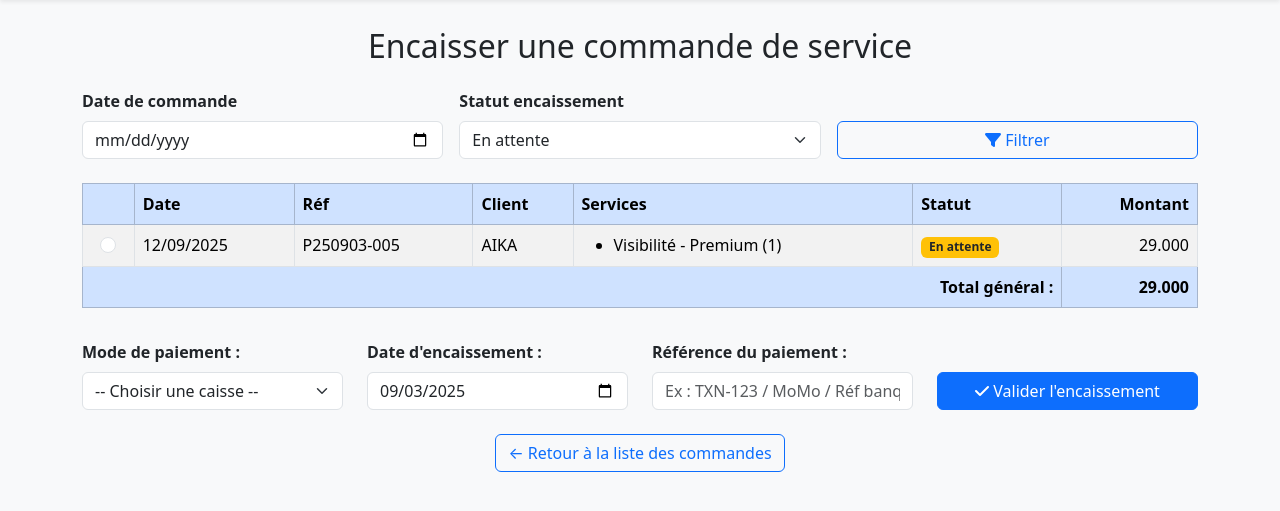
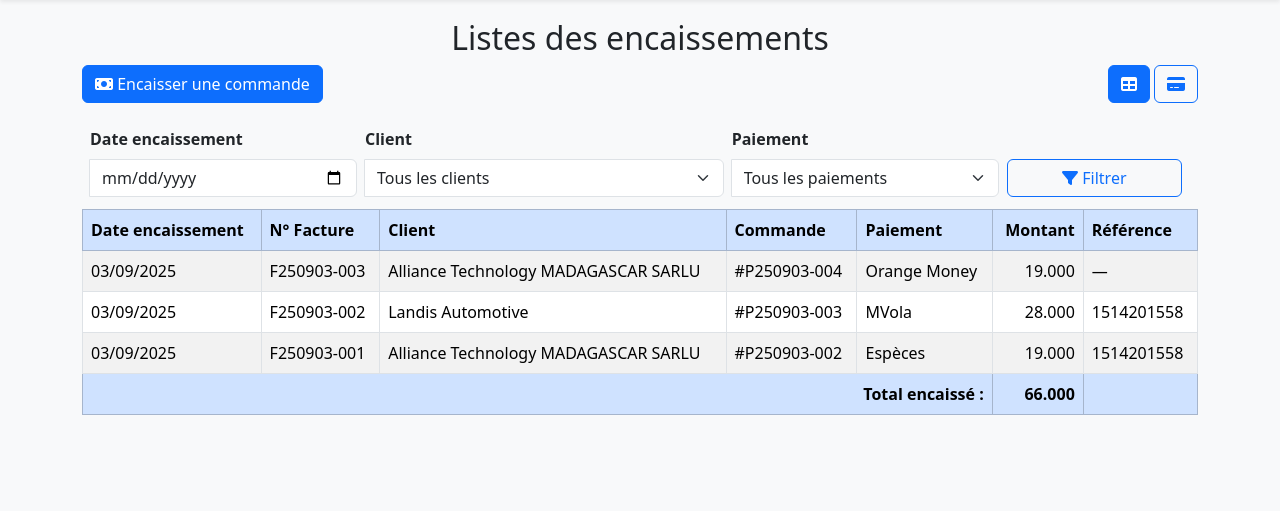
Before and after one commit to MbolafyDev/zara_service, a Django app: page /encaissement/ in a window 1280 px wide. Shown: the part 67-578 px from the top of the page. Run offline with Django 4.2, Linux system fonts and the light colour scheme; a user stored in the database is signed in; data comes from the database, SQL or seed files in the repository; both versions use the stored data as it was after the commit.

Commit message:
Mis a jours

```diff
--- a/encaissement/templates/encaissement/encaissement_services.html
+++ b/encaissement/templates/encaissement/encaissement_services.html
@@ -100,7 +100,7 @@
         <div class="d-lg-none">
             <div class="row g-2">
                 {% for commande in commandes %}
-                <div class="col-12 col-md-6">
+                <div class="col-12 col-md-4">
                 {% if commande.statut_vente == 'Payée' or commande.statut_vente == 'Supprimée' or commande.vente %}
                 <div class="card h-100 shadow-sm border-secondary" data-selectable="false">
                 {% else %}
@@ -235,7 +235,7 @@
 
     <!-- Bouton retour -->
     <div class="text-center mt-4">
-        <a href="{% url 'accueil' %}" class="btn btn-outline-primary">← Retour à la liste des commandes</a>
+        <a href="{% url 'encaissement' %}" class="btn btn-outline-primary">← Retour à la liste d'encaissement</a>
     </div>
 
 </div>
--- /dev/null
+++ b/encaissement/templates/encaissement/encaissement_valides.html
@@ -0,0 +1,184 @@
+{% extends "base.html" %}
+{% load static %}
+{% load nombre %}
+
+{% block extra_css_and_scripts %}
+<style>
+  .thumb-120{
+    height:120px;background:#fff;display:flex;align-items:center;justify-content:center;
+    overflow:hidden;border-radius:.375rem
+  }
+  .thumb-120 img{max-height:100%;max-width:100%;object-fit:contain;object-position:center;display:block;background:#fff}
+  .article-list{overflow-x:hidden;list-style:disc;padding-left:1.25rem;margin-bottom:0}
+  .article-line-inner{display:flex;flex-wrap:wrap;align-items:flex-start;gap:.5rem}
+  .article-name{flex:1 1 auto;min-width:0;white-space:normal;overflow-wrap:anywhere;word-break:break-word}
+</style>
+{% endblock %}
+
+{% block title %}Encaissements validés{% endblock %}
+
+{% block content %}
+<div class="container mb-2">
+
+  <h2 class="text-center mb-2">Listes des encaissements</h2>
+
+  {% include "includes/messages_alert.html" %}
+
+  <!-- Barre d’actions -->
+  <div class="d-flex justify-content-between align-items-center mb-2">
+    <a class="btn btn-primary" href="{% url 'encaissement_non_valides' %}" {% if not is_admin %}disabled{% endif %}>
+      <i class="fa fa-money-bill"></i> Encaisser une commande
+    </a>
+
+    <div class="d-flex align-items-center gap-2">
+      <!-- Toggle d’affichage (>= lg) -->
+      <div class="view-toggle-encaissements d-none d-lg-flex gap-1"
+           data-storage-key="zr_display_encaissements">
+        <button type="button"
+                class="btn btn-outline-primary {% if display_mode == 'table' %}active{% endif %}"
+                data-mode="table" title="Mode Tableau">
+          <i class="fa fa-table"></i>
+        </button>
+        <button type="button"
+                class="btn btn-outline-primary {% if display_mode == 'cards' %}active{% endif %}"
+                data-mode="cards" title="Mode Cartes">
+          <i class="fa fa-credit-card"></i>
+        </button>
+      </div>
+
+      <!-- Bouton filtre (mobile) -->
+      <button class="btn btn-outline-primary d-lg-none" type="button"
+              data-bs-toggle="collapse" data-bs-target="#filtersCollapse"
+              aria-expanded="false" aria-controls="filtersCollapse">
+        <i class="fa fa-filter"></i>
+      </button>
+    </div>
+  </div>
+
+  <!-- Filtres -->
+  <div id="filtersCollapse" class="collapse d-lg-block">
+    <div class="row m-1">
+      <form id="encaissementsFiltersForm" method="get" class="row g-2 mb-2"
+            hx-get="{% url 'encaissement_valides_partial' %}"
+            hx-target="#encaissements-table-wrapper"
+            hx-swap="outerHTML"
+            hx-push-url="true"
+            hx-trigger="change delay:300ms, submit">
+
+        <!-- Date encaissement -->
+        <div class="col-md-6 col-lg-3">
+          <label for="date_encaissement" class="form-label fw-bold d-none d-lg-block">Date encaissement</label>
+          <div class="input-group">
+            <span class="input-group-text d-lg-none"><i class="fa fa-wallet"></i></span>
+            <input type="date" name="date_encaissement" id="date_encaissement" class="form-control" value="{{ date_encaissement }}">
+          </div>
+        </div>
+
+        <!-- Client -->
+        <div class="col-md-6 col-lg-4">
+          <label for="client_id" class="form-label fw-bold d-none d-lg-block">Client</label>
+          <div class="input-group">
+            <span class="input-group-text d-lg-none"><i class="fa fa-user"></i></span>
+            <select name="client_id" id="client_id" class="form-select">
+              <option value="">Tous les clients</option>
+              {% for c in clients %}
+                <option value="{{ c.id }}" {% if client_id == c.id|stringformat:"s" %}selected{% endif %}>{{ c.raison_sociale }}</option>
+              {% endfor %}
+            </select>
+          </div>
+        </div>
+
+        <!-- Paiement -->
+        <div class="col-md-6 col-lg-3">
+          <label for="paiement_id" class="form-label fw-bold d-none d-lg-block">Paiement</label>
+          <div class="input-group">
+            <span class="input-group-text d-lg-none"><i class="fa fa-coins"></i></span>
+            <select name="paiement_id" id="paiement_id" class="form-select">
+              <option value="">Tous les paiements</option>
+              {% for p in paiements %}
+                <option value="{{ p.id }}" {% if paiement_id == p.id|stringformat:"s" %}selected{% endif %}>{{ p.nom }}</option>
+              {% endfor %}
+            </select>
+          </div>
+        </div>
+
+        <!-- Bouton -->
+        <div class="col-md-6 col-lg-2 d-flex align-items-end">
+          <button type="submit" class="btn btn-outline-primary w-100">
+            <i class="fa fa-filter"></i> Filtrer
+          </button>
+        </div>
+
+        <!-- cachés -->
+        <input type="hidden" name="display" id="encaissements_display_input" value="{{ display_mode }}">
+        <input type="hidden" name="page" id="encaissements_page_input" value="{{ page_obj.number }}">
+      </form>
+    </div>
+  </div>
+
+  <!-- Zone dynamique (chargée/rafraîchie par HTMX) -->
+  <div id="encaissements-table-wrapper"
+       hx-get="{% url 'encaissement_valides_partial' %}?{{ request.GET.urlencode }}"
+       hx-target="#encaissements-table-wrapper"
+       hx-swap="outerHTML"
+       hx-trigger="load">
+    {% include "encaissement/includes/encaissements_list_wrapper.html" %}
+  </div>
+
+  <!-- Pagination -->
+  {% include "common/includes/pagination.html" with page_obj=page_obj extra_querystring=extra_querystring %}
+
+</div>
+
+<script>
+(function() {
+  const toggle = document.querySelector('.view-toggle-encaissements');
+  const form   = document.getElementById('encaissementsFiltersForm');
+  if (!form) return;
+
+  const displayInput = document.getElementById('encaissements_display_input');
+  const pageInput    = document.getElementById('encaissements_page_input');
+
+  const storageKey = (toggle && toggle.dataset.storageKey) || 'display_encaissements';
+  const getUrlPage = () => (new URLSearchParams(location.search)).get('page') || '';
+
+  const htmxSubmit = () => {
+    if (form.requestSubmit) form.requestSubmit();
+    else form.dispatchEvent(new Event('submit', { bubbles: true, cancelable: true }));
+  };
+
+  if (toggle) {
+    toggle.addEventListener('click', function(e) {
+      const btn = e.target.closest('button[data-mode]');
+      if (!btn) return;
+
+      const mode = btn.dataset.mode;
+      toggle.querySelectorAll('button').forEach(b => b.classList.remove('active'));
+      btn.classList.add('active');
+
+      localStorage.setItem(storageKey, mode);
+      displayInput.value = mode;
+      pageInput.value = getUrlPage();
+
+      htmxSubmit();
+    });
+  }
+
+  // Changement d’un filtre -> retour page 1
+  ['date_encaissement','client_id','paiement_id'].forEach(id => {
+    const el = document.getElementById(id);
+    if (!el) return;
+    el.addEventListener('change', () => { pageInput.value = ''; });
+  });
+
+  // Après swap, resynchroniser page cachée avec l'URL
+  if (window.htmx) {
+    htmx.on('htmx:afterSwap', function (evt) {
+      if (evt.target && evt.target.id === 'encaissements-table-wrapper') {
+        pageInput.value = getUrlPage();
+      }
+    });
+  }
+})();
+</script>
+{% endblock %}
--- /dev/null
+++ b/encaissement/templates/encaissement/includes/encaissements_list_wrapper.html
@@ -0,0 +1,100 @@
+{% load nombre %}
+
+{% if ventes %}
+  {% if display_mode == 'cards' %}
+    <!-- CARTES -->
+    <div class="row g-2">
+      {% for vente in ventes %}
+      <div class="col-12 col-md-4">
+        <div class="card h-100 shadow-sm">
+          <div class="card-header d-flex justify-content-between">
+            <div>
+              <div class="small text-muted">Date</div>
+              <div class="fw-semibold">{{ vente.date_encaissement|date:"d/m/Y" }}</div>
+            </div>
+            <div class="text-end">
+              <div class="small text-muted">Facture</div>
+              <div class="fw-semibold">{{ vente.numero_facture }}</div>
+            </div>
+          </div>
+          <div class="card-body py-2">
+            <div class="mb-2">
+              <div class="small text-muted">Client</div>
+              <div class="fw-semibold">{{ vente.commande.client.raison_sociale }}</div>
+            </div>
+            <div class="mb-2">
+              <div class="small text-muted">Commande</div>
+              <div class="fw-semibold">#{{ vente.commande.numero_proforma }}</div>
+            </div>
+            <div class="mb-2 d-flex justify-content-between">
+              <div>
+                <div class="small text-muted">Paiement</div>
+                <div class="fw-semibold">{{ vente.paiement.nom }}</div>
+              </div>
+              <div class="text-end">
+                <div class="small text-muted">Montant</div>
+                <div class="fw-bold">{{ vente.montant|intpoint }}</div>
+              </div>
+            </div>
+            {% if vente.reference %}
+              <div class="small text-muted">Référence : {{ vente.reference }}</div>
+            {% endif %}
+          </div>
+        </div>
+      </div>
+      {% endfor %}
+    </div>
+
+    <!-- Total -->
+    <div class="card mt-2">
+      <div class="card-body py-2 d-flex justify-content-between">
+        <span class="fw-semibold">Total encaissé</span>
+        <span class="fw-bold">{{ total_encaisse|intpoint }}</span>
+      </div>
+    </div>
+
+  {% else %}
+    <!-- TABLEAU -->
+    <div class="table-responsive">
+      <table class="table table-bordered table-striped align-middle">
+        <thead class="table-primary">
+          <tr>
+            <th>Date encaissement</th>
+            <th>N° Facture</th>
+            <th>Client</th>
+            <th>Commande</th>
+            <th>Paiement</th>
+            <th class="text-end">Montant</th>
+            <th>Référence</th>
+          </tr>
+        </thead>
+        <tbody>
+          {% for vente in ventes %}
+          <tr>
+            <td>{{ vente.date_encaissement|date:"d/m/Y" }}</td>
+            <td>{{ vente.numero_facture }}</td>
+            <td>{{ vente.commande.client.raison_sociale }}</td>
+            <td>#{{ vente.commande.numero_proforma }}</td>
+            <td>{{ vente.paiement.nom }}</td>
+            <td class="text-end">{{ vente.montant|intpoint }}</td>
+            <td>{{ vente.reference|default:"—" }}</td>
+          </tr>
+          {% endfor %}
+        </tbody>
+        <tfoot class="table-primary">
+          <tr>
+            <th colspan="5" class="text-end">Total encaissé :</th>
+            <th class="text-end">{{ total_encaisse|intpoint }}</th>
+            <th></th>
+          </tr>
+        </tfoot>
+      </table>
+    </div>
+  {% endif %}
+
+  <!-- Pagination (garder visible dans le wrapper si besoin en htmx) -->
+  {% include "common/includes/pagination.html" with page_obj=page_obj extra_querystring=extra_querystring %}
+
+{% else %}
+  <div class="alert alert-info">Aucun encaissement validé trouvé.</div>
+{% endif %}
--- a/encaissement/urls.py
+++ b/encaissement/urls.py
@@ -1,7 +1,9 @@
 from django.urls import path
-from .views import EncaissementServicesView, EncaissementServiceUnitaireView
+from .views import EncaissementServicesView, EncaissementServiceUnitaireView, EncaissementValideView
 
 urlpatterns = [
-    path('', EncaissementServicesView.as_view(), name="encaissement"),
+    path("", EncaissementValideView.as_view(), name="encaissement"),
+    path('non-valides', EncaissementServicesView.as_view(), name="encaissement_non_valides"),
     path("encaissement/unitaire/", EncaissementServiceUnitaireView.as_view(), name="encaissement_service_unitaire"),
+     path("encaissements/valides/partial/", EncaissementValideView.as_view(), name="encaissement_valides_partial"),
 ]
--- a/encaissement/views.py
+++ b/encaissement/views.py
@@ -11,6 +11,88 @@ from django.http import QueryDict
 from django.core.paginator import Paginator
 from vente.models import Commande, Vente
 from common.models import Pages, Caisse
+from django.db.models import F, Q, Sum
+from clients.models import Entreprise
+
+class EncaissementValideView(LoginRequiredMixin, ListView):
+    login_url = 'login'
+    template_name = "encaissement/encaissement_valides.html"
+    context_object_name = "ventes"
+    paginate_by = 10
+
+    # --- Utilitaires ---
+    def _display_mode(self):
+        mode = self.request.GET.get("display", "").strip().lower()
+        return mode if mode in ("table", "cards") else "table"
+
+    def _extra_querystring(self):
+        # Conserver les filtres dans la pagination (sauf 'page')
+        params = self.request.GET.copy()
+        params.pop("page", None)
+        return params.urlencode()
+
+    # --- Queryset filtré ---
+    def get_queryset(self):
+        qs = (
+            Vente.objects.select_related("commande__client", "paiement")
+            .filter(commande__statut_vente="Payée")
+            .order_by("-date_encaissement", "-id")
+        )
+
+        # Filtres
+        date_encaissement = (self.request.GET.get("date_encaissement") or "").strip()
+        client_id = (self.request.GET.get("client_id") or "").strip()
+        paiement_id = (self.request.GET.get("paiement_id") or "").strip()
+
+        if date_encaissement:
+            qs = qs.filter(date_encaissement=date_encaissement)
+
+        if client_id:
+            qs = qs.filter(commande__client_id=client_id)
+
+        if paiement_id:
+            qs = qs.filter(paiement_id=paiement_id)
+
+        return qs
+
+    # --- Contexte + pagination ---
+    def get_context_data(self, **kwargs):
+        context = super().get_context_data(**kwargs)
+        queryset = self.get_queryset()
+
+        paginator = Paginator(queryset, self.paginate_by)
+        page_number = self.request.GET.get("page")
+        page_obj = paginator.get_page(page_number)
+
+        context["page_obj"] = page_obj
+        context["ventes"] = page_obj.object_list
+
+        total = queryset.aggregate(total=Sum("montant"))["total"] or 0
+        context["total_encaisse"] = total
+
+        # Sélecteurs
+        context["clients"] = Entreprise.objects.order_by("raison_sociale")
+        context["paiements"] = Caisse.objects.order_by("nom")
+
+        # Valeurs sélectionnées
+        context["date_encaissement"] = self.request.GET.get("date_encaissement", "")
+        context["client_id"] = self.request.GET.get("client_id", "")
+        context["paiement_id"] = self.request.GET.get("paiement_id", "")
+
+        # Affichage & pagination
+        context["display_mode"] = self._display_mode()
+        context["extra_querystring"] = self._extra_querystring()
+
+        # Date du jour
+        context["today"] = now().date()
+        return context
+
+    # --- Rendu partiel si HTMX ---
+    def render_to_response(self, context, **response_kwargs):
+        if self.request.headers.get("HX-Request") == "true":
+            # Renvoyer uniquement le wrapper quand HTMX demande un rafraîchissement
+            return render(self.request, "encaissement/includes/encaissements_list_wrapper.html", context)
+        return super().render_to_response(context, **response_kwargs)
 
 
 class EncaissementServicesView(LoginRequiredMixin, ListView):
--- a/services/templates/services/services.html
+++ b/services/templates/services/services.html
@@ -50,7 +50,7 @@
                     <tr {% if service.statut_publication == 'supprimé' %}style="text-decoration: line-through;"{% endif %}>
                         <td>{{ service.nom }}</td>
                         <td>{{ service.reference }}</td>
-                        <td class="text-end">service.tarif|intpoint</td>
+                        <td class="text-end">{{service.tarif|intpoint}}</td>
                         <td class="text-center" style="white-space: nowrap">
                             <button class="btn btn-sm btn-outline-primary me-1" data-bs-toggle="modal" data-bs-target="#editModal{{ service.id }}" {% if not is_admin or service.statut_publication == 'supprimé' %}disabled{% endif %}>
                                 <i class="fa fa-edit"></i>
```
Also changed, not shown: vente/templates/vente/vente.html (+116 -30 lines), vente/views.py (+12 -5 lines), db.sqlite3.
